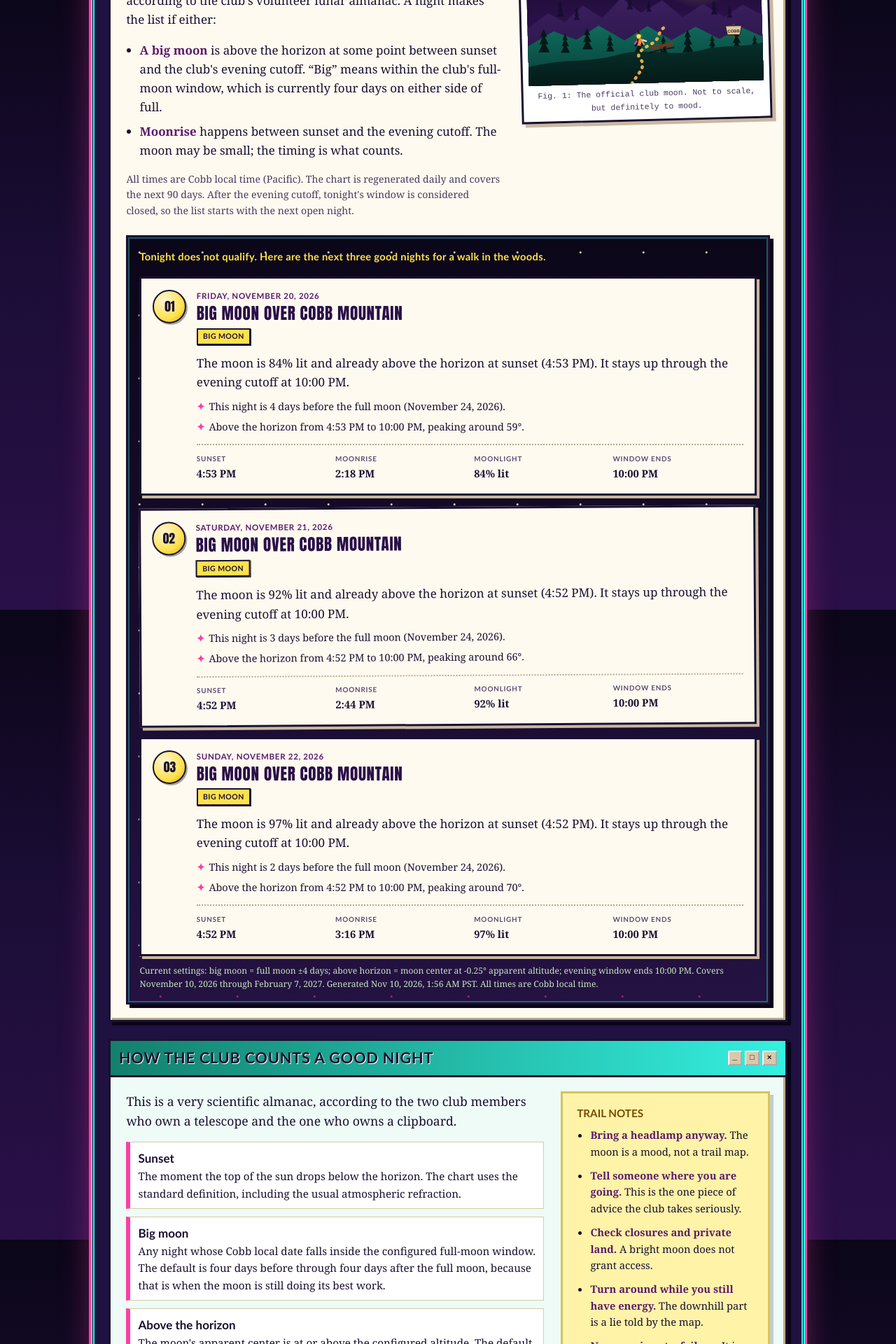
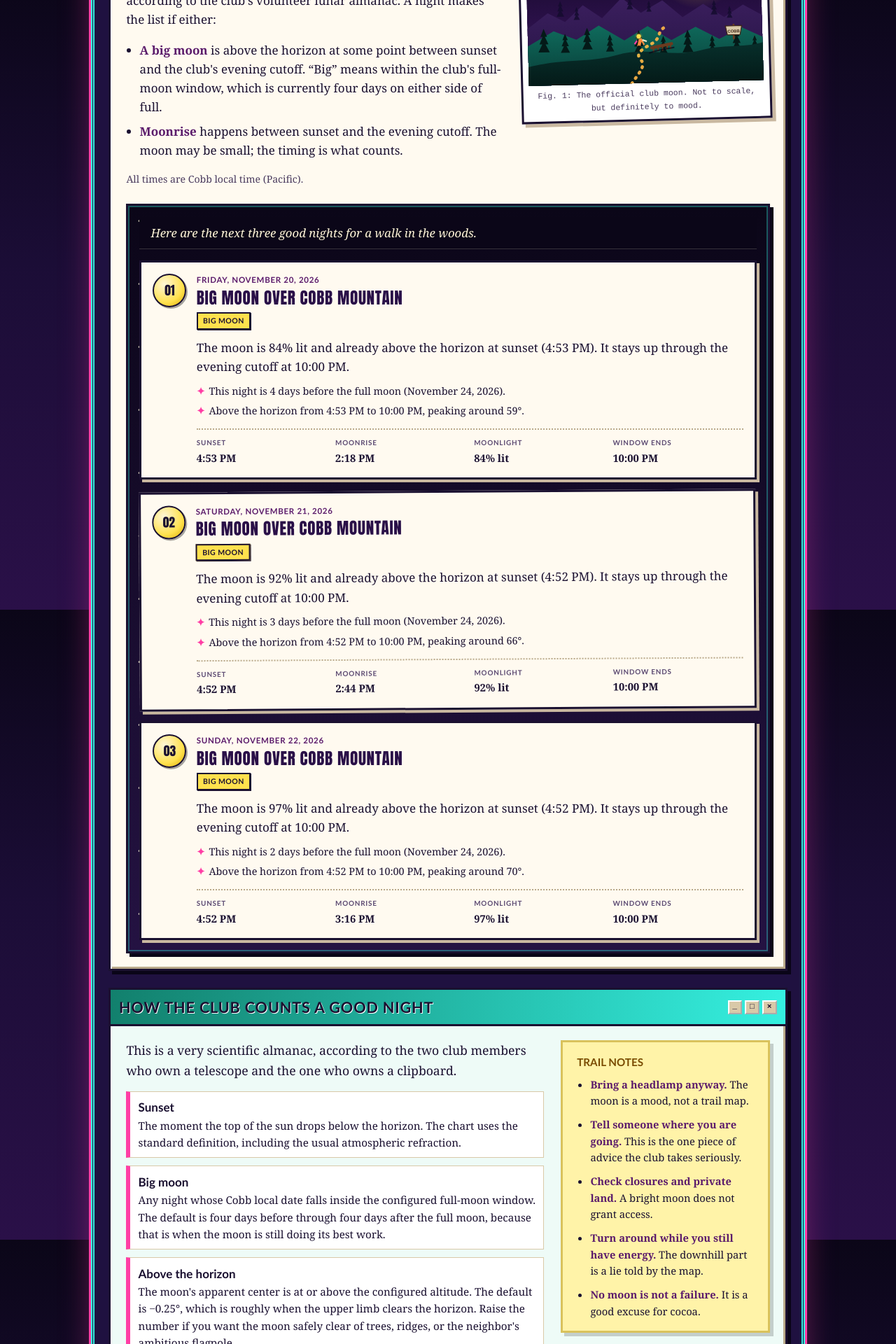
Before and after one commit to sevaseva/brdg, a Jekyll site: the page built from night-hikes.html, in a window 1280 px wide. Shown: the part 929-2849 px from the top of the page at 70% size. Built offline with Jekyll 4.4.1, drawn with Linux system fonts in a browser that asks for light colours.

Commit message:
v.15 quieter almanac page
Drop build and coverage details from the visible page and let the status
line be one sentence: "Here are the next three good nights for a walk in
the woods."

Remove the generated settings/covers footer, the "Tonight does not
qualify" variants, and the helpers that only served them. The Tonight
badge on a card still says when tonight made the list.

Style the status as cream italic text on a solid band, because the
panel's starfield dots were landing over letters and reading like
accents. Print drops the band for plain black text.

```diff
--- a/assets/css/style.css
+++ b/assets/css/style.css
@@ -856,12 +856,16 @@ main {
 }
 
 .night-hikes__status {
-  margin: 0 0 1rem;
-  color: var(--yellow);
-  font-family: var(--font-ui);
-  font-size: 0.92rem;
-  font-weight: bold;
-  letter-spacing: 0.02em;
+  margin: 0 -1rem 1rem;
+  padding: 0.65rem 1rem;
+  background: #0b0618;
+  border-bottom: 1px solid rgba(255, 246, 216, 0.18);
+  color: var(--cream);
+  font-family: var(--font-body);
+  font-size: 1.05rem;
+  font-style: italic;
+  line-height: 1.45;
+  text-wrap: balance;
 }
 
 .night-hike-list {
@@ -1004,14 +1008,6 @@ main {
   margin: 0.1rem 0 0;
   font-size: 0.92rem;
   font-weight: bold;
-}
-
-.night-hikes__meta {
-  margin: 1rem 0 0;
-  padding-top: 0.65rem;
-  border-top: 1px dashed rgba(255, 246, 216, 0.35);
-  color: #c8e6c0;
-  font-size: 0.76rem;
 }
 
 .night-hikes__more {
@@ -1521,10 +1517,16 @@ main {
   }
 
   .night-hikes__status,
-  .night-hikes__meta,
   .night-hikes__more,
   .night-hikes__empty {
     color: #000;
+  }
+
+  .night-hikes__status {
+    margin-inline: 0;
+    padding-inline: 0;
+    background: none;
+    border-bottom: 1px solid #000;
   }
 
   .night-hike {
--- a/assets/js/night-hikes.js
+++ b/assets/js/night-hikes.js
@@ -75,14 +75,6 @@
       minute: '2-digit',
       timeZoneName: 'short',
     }).format(new Date(iso));
-  }
-
-  function formatClock(value) {
-    const [hourValue, minuteValue] = value.split(':').map(Number);
-    const period = hourValue >= 12 ? 'PM' : 'AM';
-    const hour = hourValue % 12 || 12;
-
-    return `${hour}:${String(minuteValue).padStart(2, '0')} ${period}`;
   }
 
   function pluralDays(value) {
@@ -263,40 +255,6 @@
     root.append(box);
   }
 
-  function appendMeta(data, timeZone) {
-    const config = data.config || {};
-    const visible = config.visibleAboveHorizon || {};
-    const minimumAltitude = Number(visible.minAltitudeDegrees);
-    const range = data.range || {};
-    const settings = [];
-
-    if (Number.isFinite(config.fullMoonWindowDays)) {
-      settings.push(`big moon = full moon ±${config.fullMoonWindowDays} days`);
-    }
-
-    if (Number.isFinite(minimumAltitude)) {
-      settings.push(`above horizon = moon center at ${minimumAltitude}° apparent altitude`);
-    }
-
-    if (typeof config.eveningEnd === 'string') {
-      settings.push(`evening window ends ${formatClock(config.eveningEnd)}`);
-    }
-
-    const meta = document.createElement('p');
-    meta.className = 'night-hikes__meta small';
-
-    const generated = data.generatedAt
-      ? ` Generated ${formatDateTime(data.generatedAt, timeZone)}.`
-      : '';
-    const covers =
-      range.start && range.end
-        ? ` Covers ${formatShortDate(range.start, timeZone)} through ${formatShortDate(range.end, timeZone)}.`
-        : '';
-
-    meta.textContent = `Current settings: ${settings.join('; ')}.${covers}${generated} All times are Cobb local time.`;
-    root.append(meta);
-  }
-
   function render(data) {
     const timeZone = (data.location && data.location.timezone) || defaultTimeZone;
     const today = localDateString(new Date(), timeZone);
@@ -333,9 +291,8 @@
       const empty = document.createElement('p');
       empty.className = 'night-hikes__empty';
       empty.textContent =
-        'The chart is fresh, but no night in the next 90 days qualifies under the current settings. The moon is not taking questions.';
+        'No night in the almanac qualifies right now. The moon is not taking questions.';
       root.append(empty);
-      appendMeta(data, timeZone);
       return;
     }
 
@@ -352,16 +309,9 @@
 
     if (shown.length === 0) {
       status.textContent =
-        'The remaining nights in this chart have already happened. The next almanac refresh will add more.';
-    } else if (shown[0].date === today) {
-      status.textContent =
-        'Tonight is on the list. The next three good nights for a walk in the woods are below.';
-    } else if (events.some((event) => event.date === today)) {
-      status.textContent =
-        "Tonight's window has closed. Here are the next three good nights for a walk in the woods.";
+        'The remaining nights in this almanac have already happened. A fresh one is on the way.';
     } else {
-      status.textContent =
-        'Tonight does not qualify. Here are the next three good nights for a walk in the woods.';
+      status.textContent = 'Here are the next three good nights for a walk in the woods.';
     }
 
     root.append(status);
@@ -380,11 +330,9 @@
     if (shown.length > 0 && upcoming.length < 3) {
       const note = document.createElement('p');
       note.className = 'night-hikes__more small';
-      note.textContent = `Only ${upcoming.length} qualifying night${upcoming.length === 1 ? '' : 's'} remain in this chart. The almanac only looks 90 days ahead; more arrive when it is refreshed.`;
+      note.textContent = `Only ${upcoming.length} qualifying night${upcoming.length === 1 ? '' : 's'} left in the almanac.`;
       root.append(note);
     }
-
-    appendMeta(data, timeZone);
   }
 
   async function load() {
--- a/night-hikes.html
+++ b/night-hikes.html
@@ -37,11 +37,7 @@ scripts:
             be small; the timing is what counts.
           </li>
         </ul>
-        <p class="small">
-          All times are Cobb local time (Pacific). The chart is regenerated daily and covers the
-          next 90 days. After the evening cutoff, tonight's window is considered closed, so the
-          list starts with the next open night.
-        </p>
+        <p class="small">All times are Cobb local time (Pacific).</p>
       </div>
 
       <figure class="figure night-hikes__figure">
```
